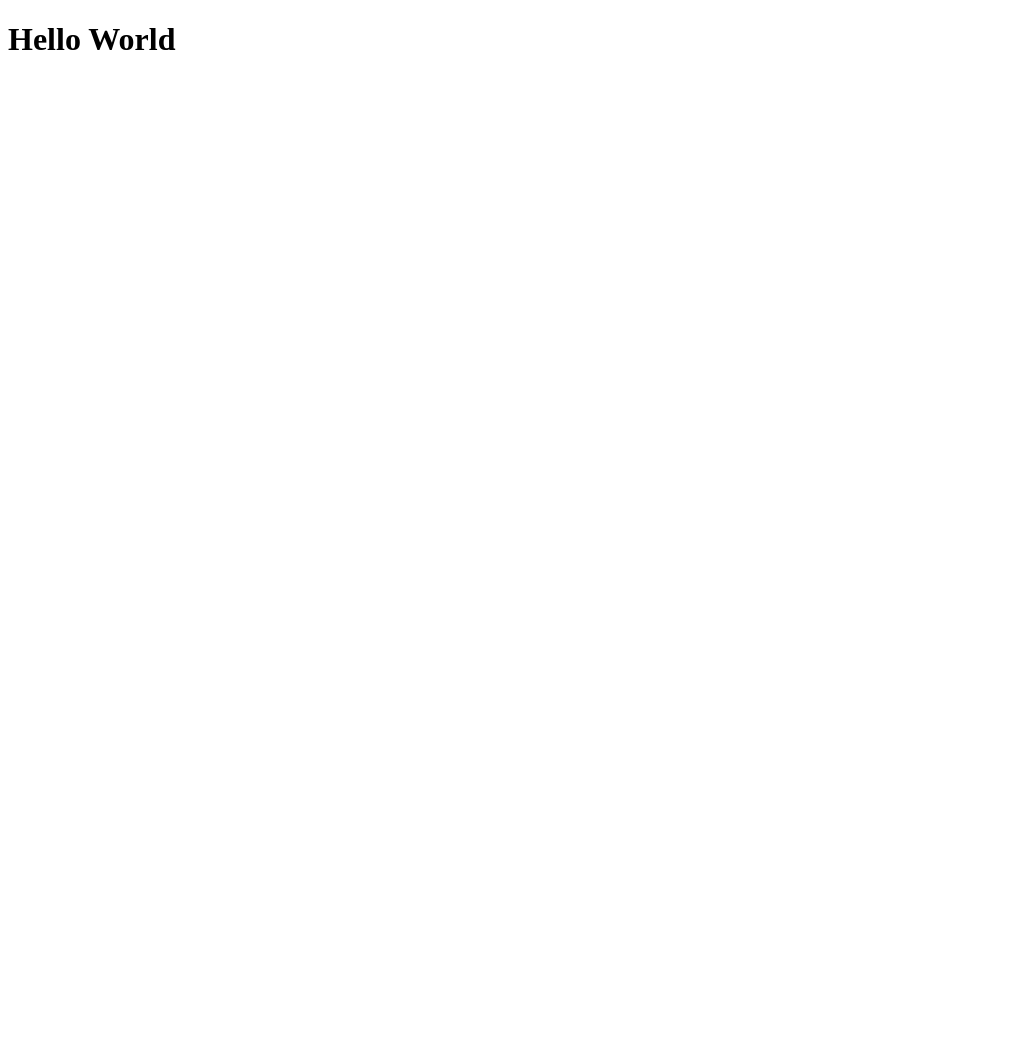
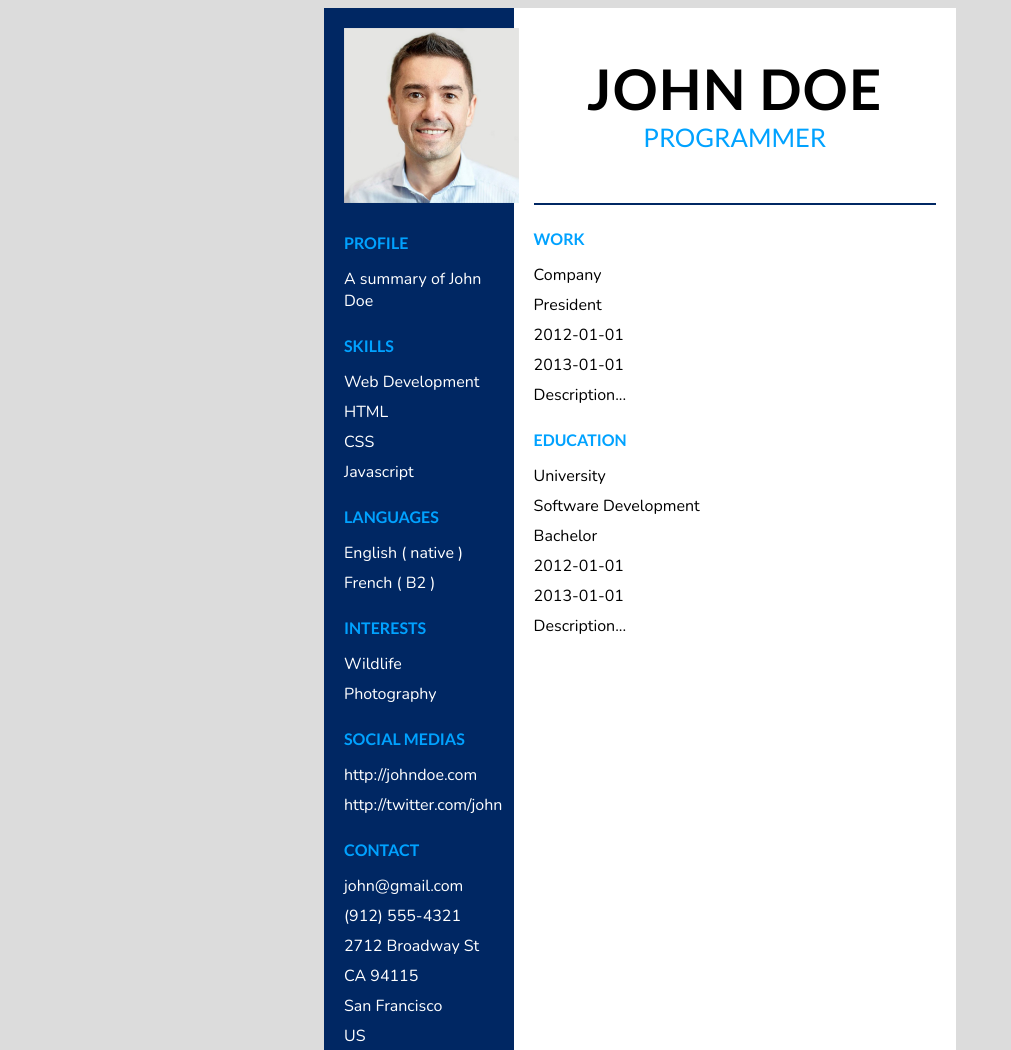
Before and after one commit to ctln12/hack-the-resume, a plain HTML site: page index.html in a window 1280 px wide. Shown: the top 1050 px of the page, without its empty margins (0-1011 px from the left). Before the commit the page ends 800 px from the top, so only its background shows below. Drawn offline with nearby package versions, Linux system fonts and the light colour scheme.

Commit message:
add picture and work on sidebar and header

```diff
--- a/index.html
+++ b/index.html
@@ -4,10 +4,112 @@
   <meta charset="UTF-8">
   <meta name="viewport" content="width=device-width, initial-scale=1.0">
   <title>Hack the Resume</title>
+  <!-- Personal style -->
   <link rel="stylesheet" href="style.css">
-  <script src="app.js"></script>
+  <!-- Google fonts -->
+  <link rel="stylesheet" href="https://fonts.googleapis.com/css2?family=Lato:wght@400;700&family=Nunito:wght@300;400;600;700&display=swap">
 </head>
 <body>
-  <h1>Hello World</h1>
+  <div class="container">
+    <div id="sidebar">
+      <img id="picture" src="picture.png" alt="picture">
+      <div id="profile" class="section">
+        <h4 class="subtitles">Profile</h4>
+        <p id="summary">A summary of John Doe</p>
+      </div>
+      <div id="skills" class="section">
+        <h4 class="subtitles">Skills</h4>
+        <p>Web Development</p>
+        <p>HTML</p>
+        <p>CSS</p>
+        <p>Javascript</p>
+      </div>
+      <div id="languages" class="section">
+        <h4 class="subtitles">Languages</h4>
+        <div class="language">
+          <p class="name">English (
+            <span class="proficiency">native</span>
+          )</p>
+        </div>
+        <div class="language">
+          <p class="name">French (
+            <span class="proficiency">B2</span>
+            )</p>
+        </div>
+      </div>
+      <div id="interests" class="section">
+        <h4 class="subtitles">Interests</h4>
+        <p>Wildlife</p>
+        <p>Photography</p>
+      </div>
+      <div id="social-media" class="section">
+        <h4>Social medias</h4>
+        <p id="website"><a href="#">http://johndoe.com</a></p>
+        <p id="twitter"><a href="#">http://twitter.com/john</a></p>
+      </div>
+      <div id="contacts" class="section">
+        <h4 class="subtitles">Contact</h4>
+        <p id="email">john@gmail.com</p>
+        <p id="phone">(912) 555-4321</p>
+        <p id="address">2712 Broadway St</p>
+        <p id="code">
+          <span id="region">CA</span>
+          94115
+        </p>
+        <p id="city">San Francisco</p>
+        <p id="country">US</p>
+      </div>
+    </div>
+
+    <div id="header">
+      <h1 id="name">John Doe</h1>
+      <h3 id="label">Programmer</h3>
+    </div>
+
+    <div id="main">
+      <hr class="line">
+      <div id="work" class="section">
+        <h4 class="subtitles">Work</h4>
+        <p class="company">Company</p>
+        <p class="position">President</p>
+        <p class="start-date">2012-01-01</p>
+        <p class="end-date">2013-01-01</p>
+        <p class="description">Description...</p>
+      </div>
+      <div id="education" class="section">
+        <h4 class="subtitles">Education</h4>
+        <p class="institution">University</p>
+        <p class="area">Software Development</p>
+        <p class="study-type">Bachelor</p>
+        <p class="start-date">2012-01-01</p>
+        <p class="end-date">2013-01-01</p>
+        <p class="description">Description...</p>
+      </div>
+    </div>
+  </div>
+
+
+
+  <!-- javascripts -->
+  <script src="app.js"></script>
 </body>
 </html>
+
+<!-- {
+"basics": {
+"name": "John Doe",
+"label": "Programmer",
+"picture": "",
+"email": "john@gmail.com",
+"phone": "(912) 555-4321",
+"website": "http://johndoe.com",
+"summary": "A summary of John Doe...",
+"location": {
+"address": "2712 Broadway St",
+"postalCode": "CA 94115",
+"city": "San Francisco",
+"countryCode": "US",
+"region": "California"
+}
+}
+} -->
--- a/style.css
+++ b/style.css
@@ -0,0 +1,82 @@
+body {
+  font-family: 'Nunito', sans-serif;
+  background-color: gainsboro;
+}
+
+a {
+  color: white;
+  text-decoration: none;
+}
+
+h1, h2, h3, h4, h5, h6 {
+  font-family: 'Lato', sans-serif;
+  text-transform: uppercase;
+}
+
+h3, h4 {
+  color: rgb(0, 162, 255);
+  margin-top: 1rem;
+  margin-bottom: 1rem;
+}
+
+p {
+  margin-top: 0.5rem;
+  margin-bottom: 0.5rem;
+}
+
+#sidebar {
+  grid-area: sidebar;
+  background-color: rgb(0, 39, 99);
+  color: white;
+  padding: 20px;
+}
+
+#header {
+  grid-area: header;
+  padding: 20px;
+  text-align: center;
+}
+
+#main {
+  grid-area: main;
+  padding: 20px;
+}
+
+.container {
+  margin: 0 auto;
+  width: 50%;
+  background-color: white;
+  display: grid;
+  grid-template-columns: 30% 70%;
+  grid-template-rows: 175px auto;
+  grid-template-areas:
+    "sidebar header"
+    "sidebar main";
+}
+
+.section {
+  margin-top: 1.5rem;
+}
+
+#picture {
+  width: 175px;
+  height: 175px;
+}
+
+#name {
+  font-size: 3.5rem;
+  letter-spacing: 0.1rem;
+  margin: 1.7rem 0 0 0;
+}
+
+#label {
+  margin: 0;
+  font-size: 1.6rem;
+  font-weight: lighter;
+}
+
+.line {
+  border: 0.5px solid rgb(0, 39, 99);
+  margin-bottom: 0;
+  margin-top: 0;
+}
```
Also changed, not shown: picture.png (added).
